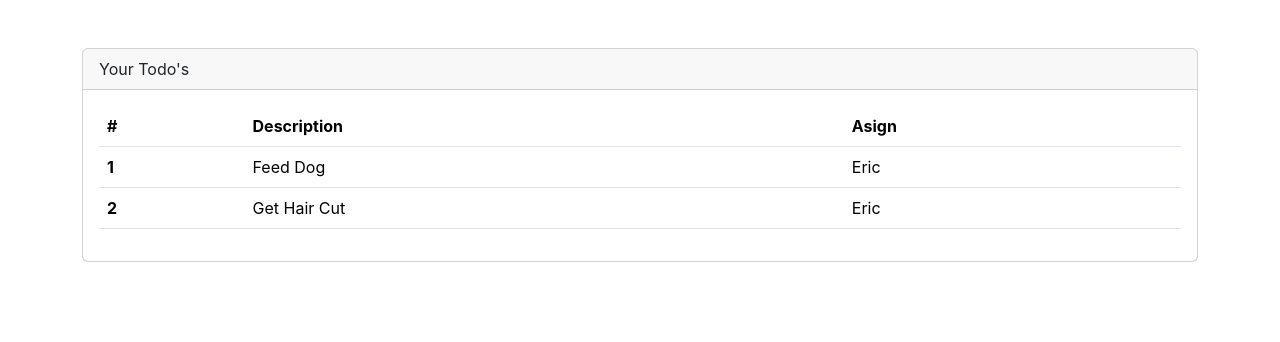
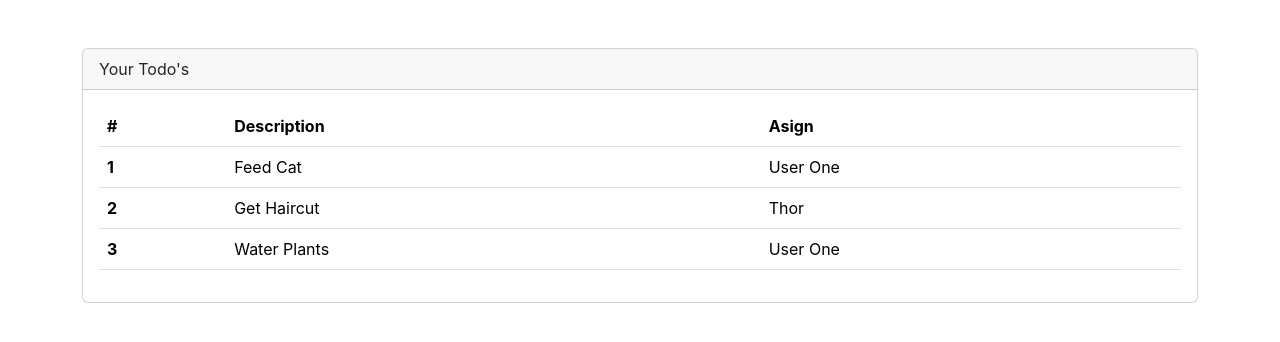
Before and after one commit to reski-id/React, a React (Create React App) app: page / in a window 1280 px wide. Shown: the top 342 px of the page. Built offline with nearby package versions, Linux system fonts and the light colour scheme.

Commit message:
passing data using props to component

```diff
--- a/src/App.js
+++ b/src/App.js
@@ -3,6 +3,11 @@ import './App.css';
 import TodoRowsItem from './components/TodoRowsItem';
 
 function App() {
+  const todos  = [
+    {RowsNumber : 1, RowsItems: "Feed Cat", RowsAssigned : "User One"},
+    {RowsNumber : 2, RowsItems: "Get Haircut", RowsAssigned : "Thor"},
+    {RowsNumber : 3, RowsItems: "Water Plants", RowsAssigned : "User One"},
+  ]
   return (
     <div className='mt-5 container'>
       <div className='card'>
@@ -19,12 +24,18 @@ function App() {
             </tr>
           </thead>
           <tbody>
-            <TodoRowsItem/>
-            <tr>
-              <th scope='row'>2</th>
-              <td>Get Hair Cut</td>
-              <td>Eric</td>
-            </tr>
+            <TodoRowsItem
+                RowsNumber={todos[0].RowsNumber}
+                RowsItems={todos[0].RowsItems}
+                RowsAssigned={todos[0].RowsAssigned} />
+            <TodoRowsItem
+                RowsNumber={todos[1].RowsNumber}
+                RowsItems={todos[1].RowsItems}
+                RowsAssigned={todos[1].RowsAssigned} />
+            <TodoRowsItem
+                RowsNumber={todos[2].RowsNumber}
+                RowsItems={todos[2].RowsItems}
+                RowsAssigned={todos[2].RowsAssigned} />
           </tbody>
           </table>
         </div>
--- a/src/components/TodoRowsItem.js
+++ b/src/components/TodoRowsItem.js
@@ -1,9 +1,9 @@
-function TodoRowsItem() {
+function TodoRowsItem(props) {
     return (
         <tr>
-            <th scope="row">1</th>
-            <td>Feed Dog</td>
-            <td>Eric</td>
+            <th scope="row">{props.RowsNumber}</th>
+            <td>{props.RowsItems}</td>
+            <td>{props.RowsAssigned}</td>
         </tr>
     )
 }
```
